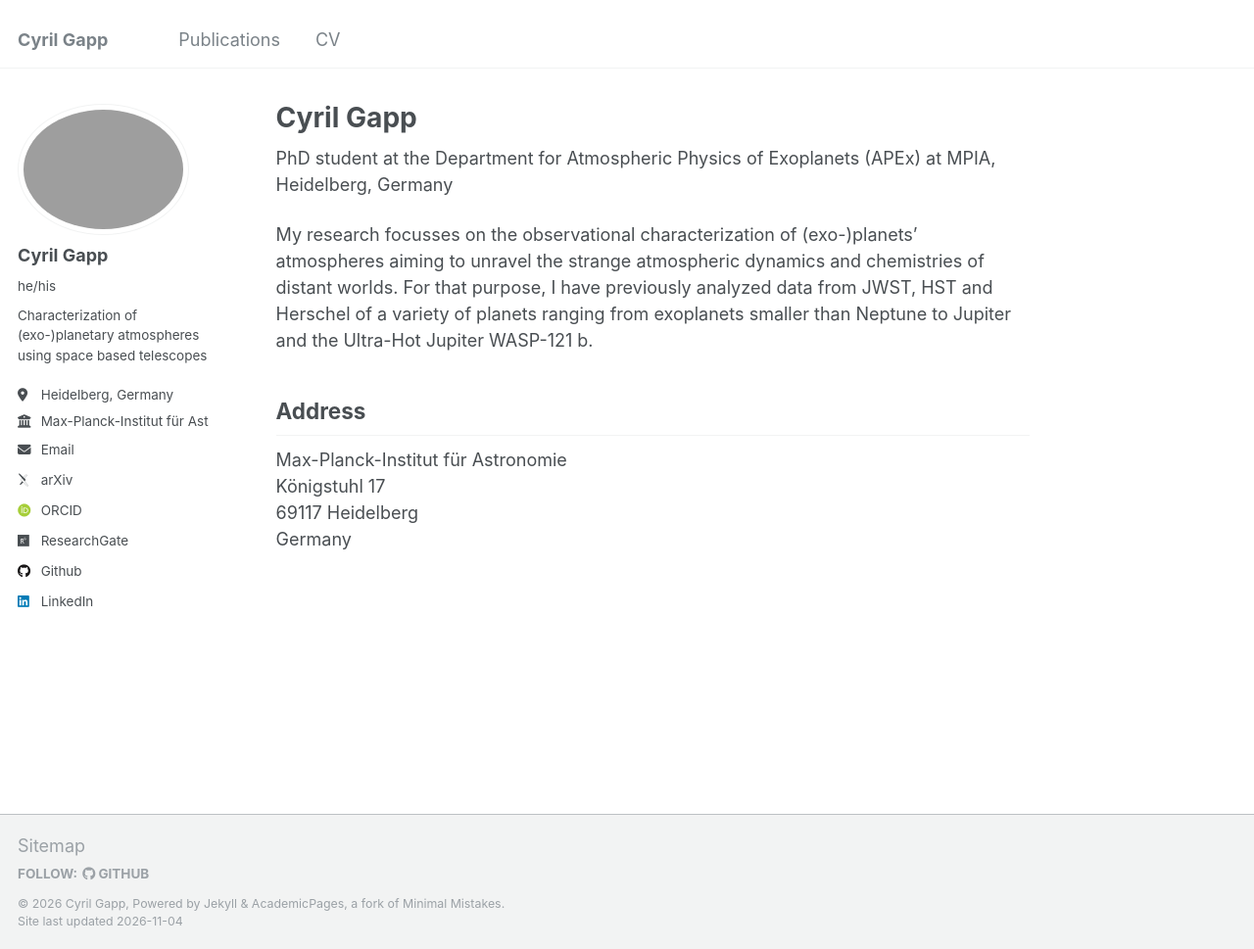
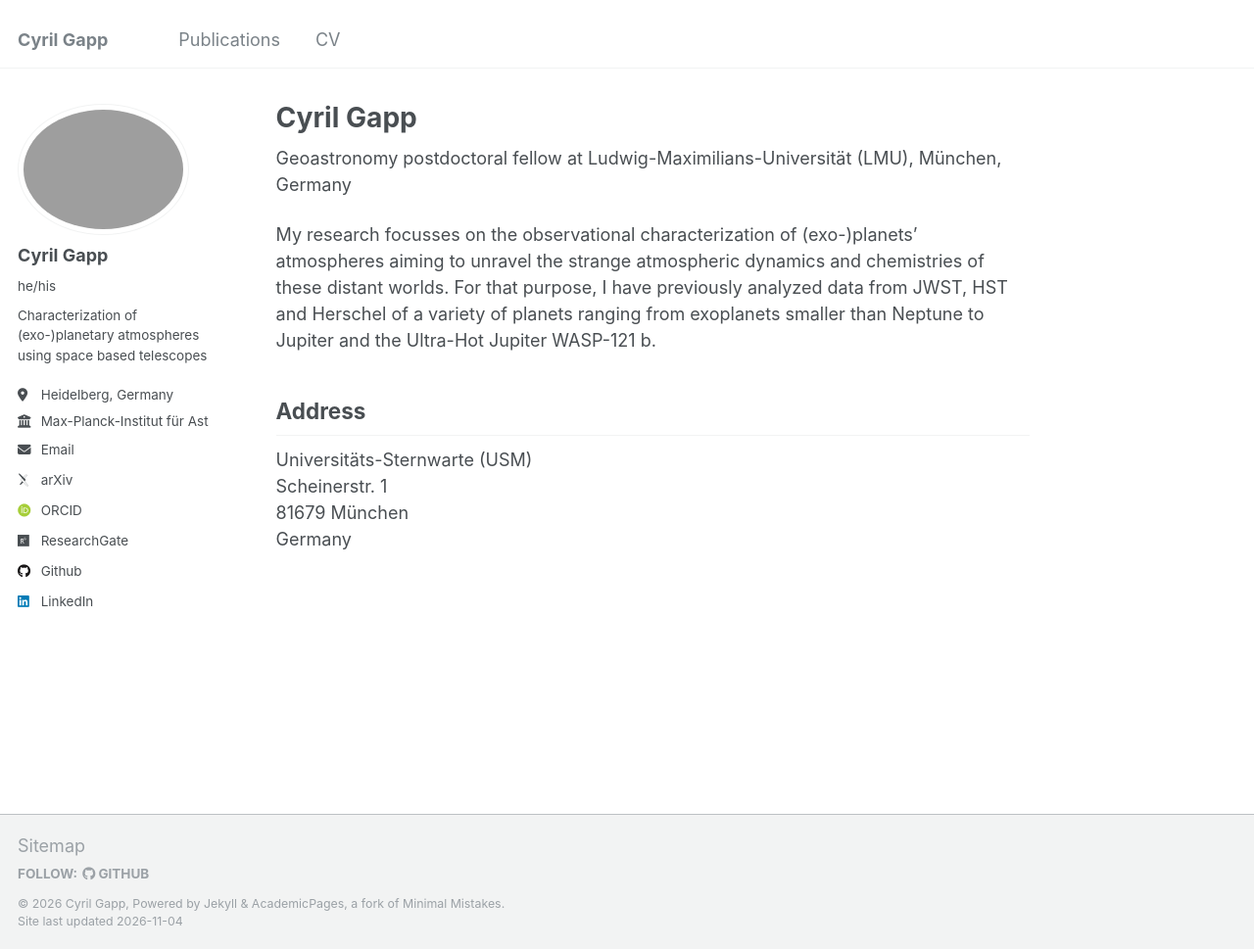
Before and after one commit to gapp-c/gapp-c.github.io, a Jekyll site: the page built from _pages/about.md, in a window 1280 px wide and 969 px high. Shown: the whole window at 98% size. Built offline with Jekyll 4.4.1, drawn with Linux system fonts in a browser that asks for light colours; some web fonts are replaced.

Commit message:
LMU update

```diff
--- a/_pages/about.md
+++ b/_pages/about.md
@@ -7,13 +7,13 @@ redirect_from:
   - /about.html
 ---
 
-PhD student at the Department for Atmospheric Physics of Exoplanets (APEx) at MPIA, Heidelberg, Germany
+Geoastronomy postdoctoral fellow at Ludwig-Maximilians-Universität (LMU), München, Germany
 
-My research focusses on the observational characterization of (exo-)planets' atmospheres aiming to unravel the strange atmospheric dynamics and chemistries of distant worlds. For that purpose, I have previously analyzed data from JWST, HST and Herschel of a variety of planets ranging from exoplanets smaller than Neptune to Jupiter and the Ultra-Hot Jupiter WASP-121 b.
+My research focusses on the observational characterization of (exo-)planets' atmospheres aiming to unravel the strange atmospheric dynamics and chemistries of these distant worlds. For that purpose, I have previously analyzed data from JWST, HST and Herschel of a variety of planets ranging from exoplanets smaller than Neptune to Jupiter and the Ultra-Hot Jupiter WASP-121 b.
 
 Address
 -------------------
-Max-Planck-Institut für Astronomie
-Königstuhl 17
-69117 Heidelberg
+Universitäts-Sternwarte (USM)
+Scheinerstr. 1
+81679 München
 Germany
```
Also changed, not shown: 2 other files.
